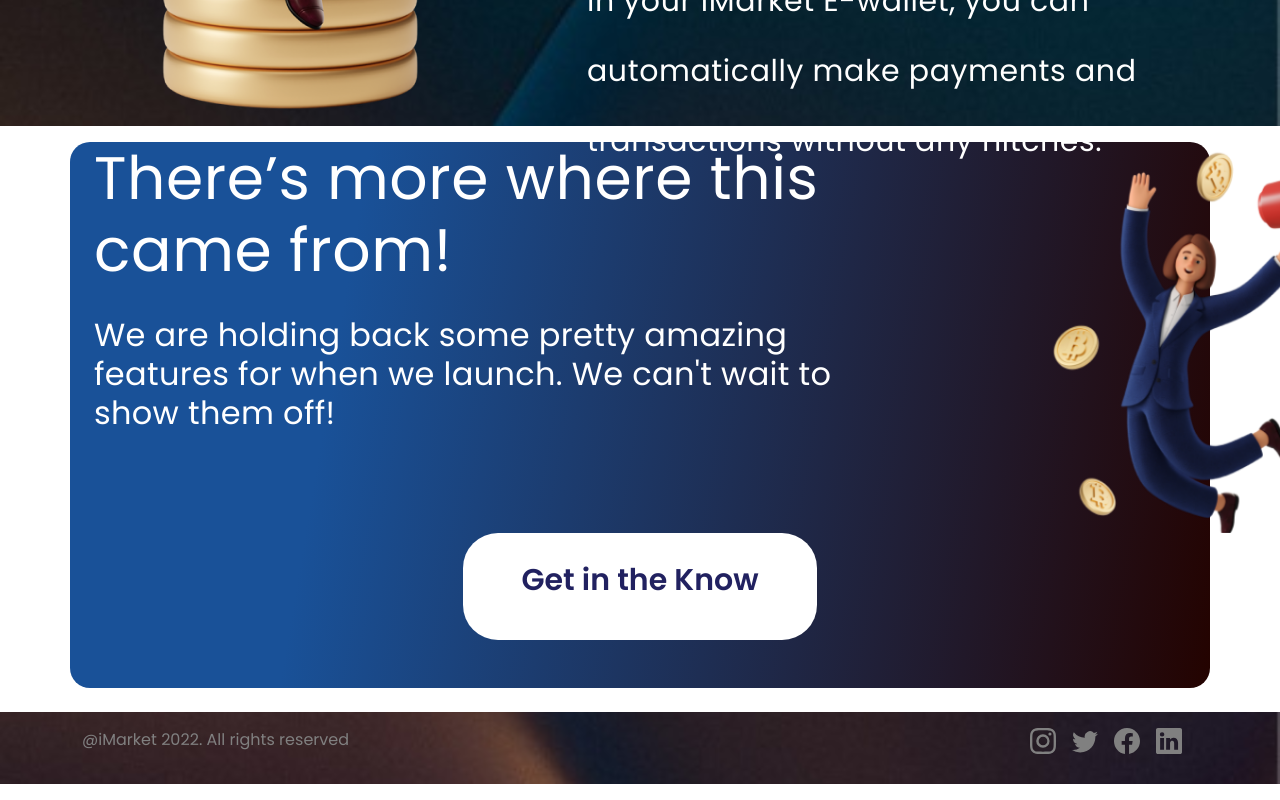
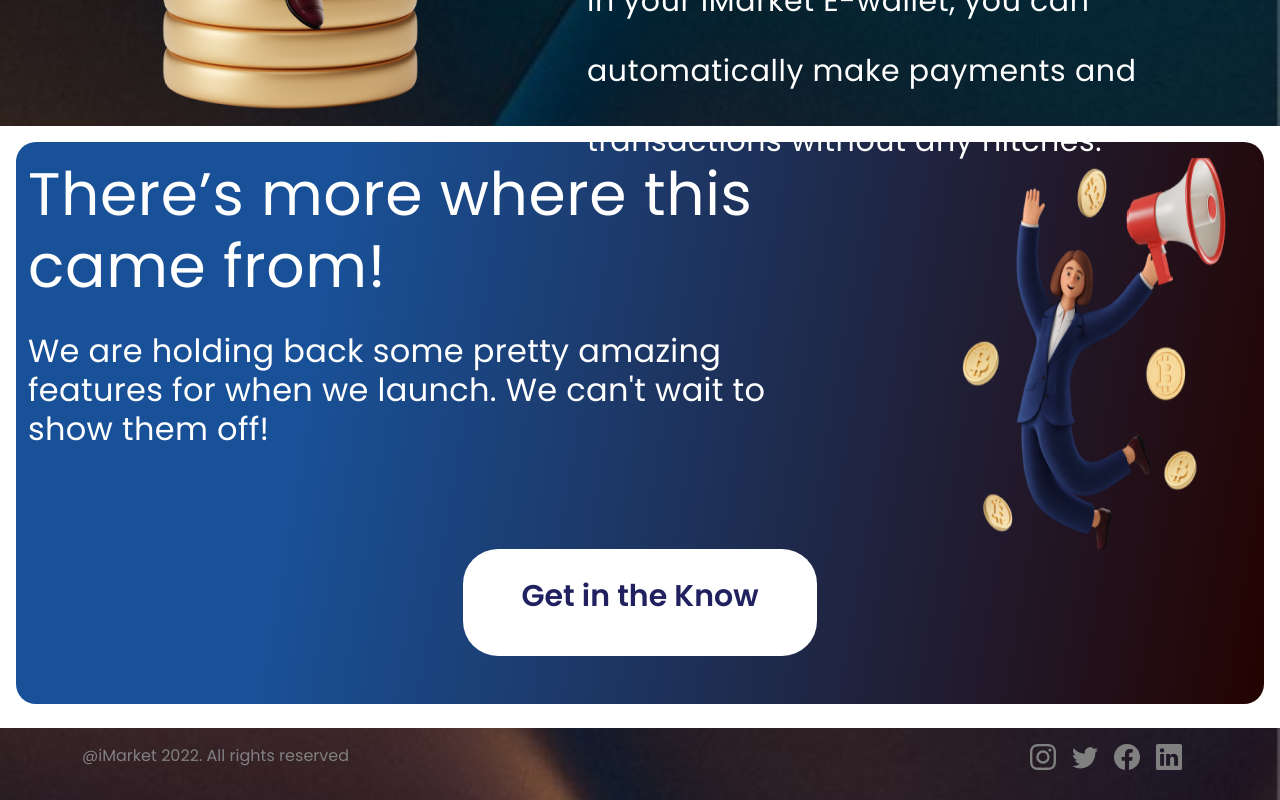
Before and after one commit to Rioland/imarket-waitlist2, a Next.js app: page /about in a window 1280 px wide. Shown: the part 2892-3692 px from the top of the page. Built offline with nearby package versions, Linux system fonts and the light colour scheme.

Commit message:
2nd commit

```diff
--- a/pages/about.js
+++ b/pages/about.js
@@ -159,20 +159,20 @@ const About = () => {
       {/* sect 6 */}
       <section className="sec1">
         <div className=" p-3 pb-4">
-          <div className={style.ablbg+ " container "}>
-            <div className="d-flex flex-direction-column">
-              <div className="container animate__animated animate__fadeIn animate__slower ">
+          <div className={style.ablbg}>
+            <div className="d-flex ">
+              <div className="container animate__animated animate__fadeIn animate__slower pt-3 ">
                <p className={style.gh}>There’s more where this came from!</p>
                <p className={style.tp} >
                We are holding back some pretty amazing features for when we launch. We can't wait to show them off!
                </p>
 
               </div>
-              <div className=" img-fluid animate__animated animate__fadeIn animate__slower ms-2">
+              <div className="   pt-3">
                 <img
                   src="/images/business-3d-sale1.png"
                   alt="sale1"
-                  className={style.sale1Image+" container"}
+                  className={style.sale1Image+" img-fluid animate__animated animate__fadeIn animate__slower me-3"}
                 />
               </div>
             </div>
```
